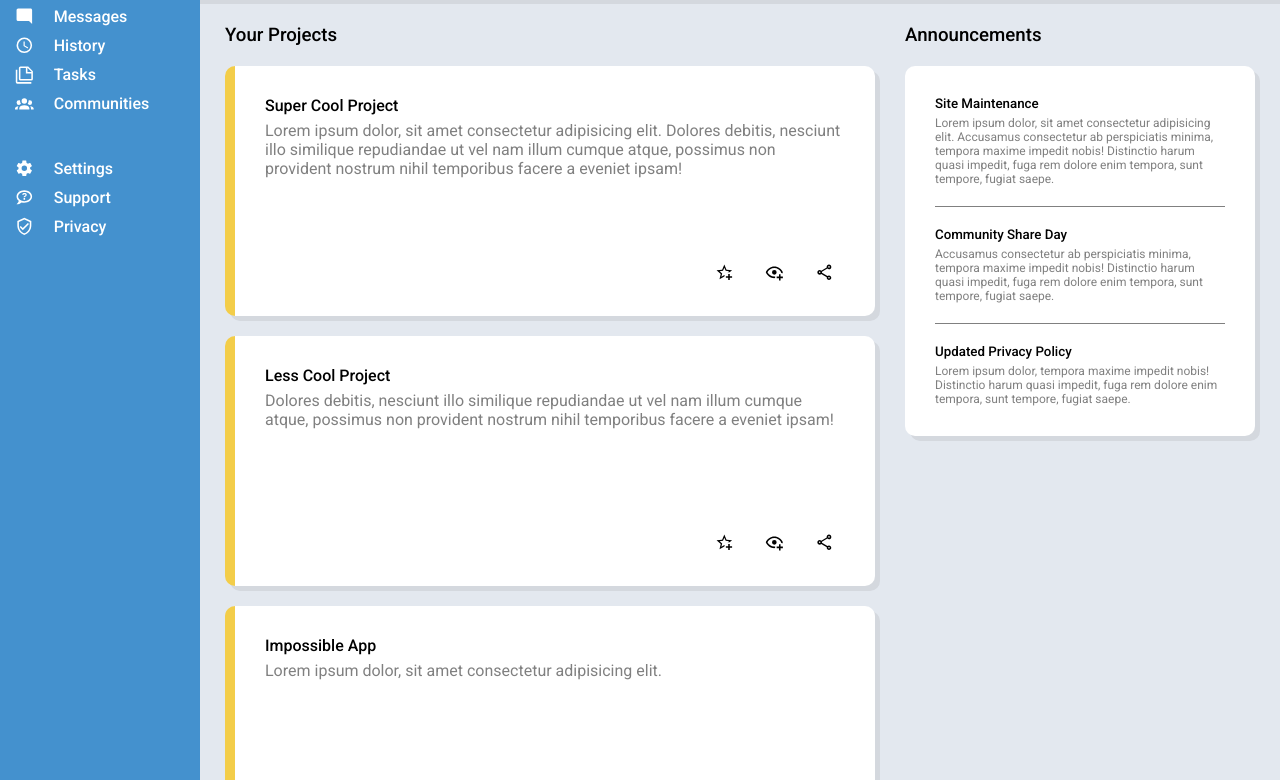
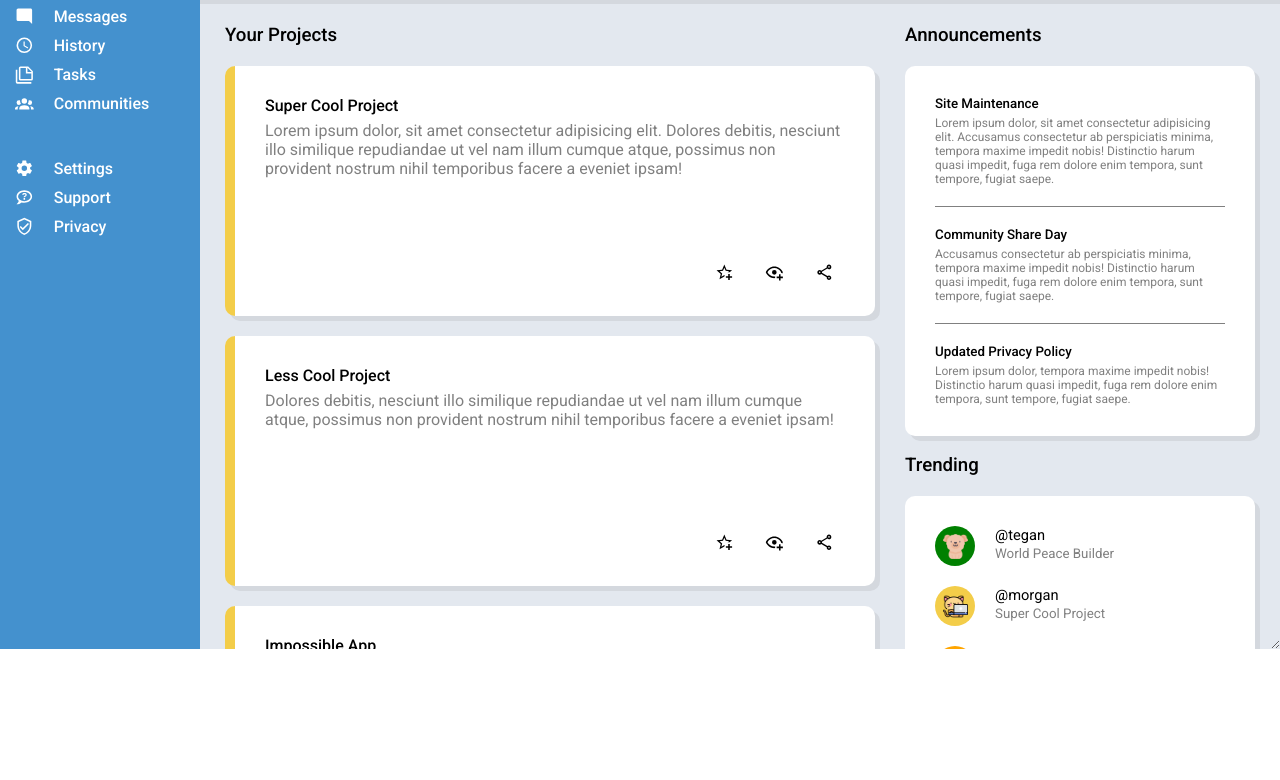
Before and after one commit to jemnset/admin-dashboard, a plain HTML site: page index.html in a window 1280 px wide. Shown: the part 151-931 px from the top of the page. After the commit the page ends 800 px from the top, so only its background shows below. Drawn offline with Linux system fonts and the light colour scheme.

Commit message:
Completed Trending section including different colored pfps. Fixed grid layout so that Announcements does not change in size therefore causing the top of projects to move out of alignment

```diff
--- a/index.html
+++ b/index.html
@@ -176,15 +176,36 @@
             </div>
             <div class="trending-container">
                 <div class="main-heading">Trending</div>
-                <!--<div clas="trending-group">
+                <div class="trending-user-container">
                     <div class="trending-user">
-                        <div class="user-pfp-small">
-                            <img src="./images/kitty.png" alt="cat icon">
+                        <div class="trending-user-pfp-small dog">
+                            <img src="./images/dog.png" alt="dog icon">
                         </div>
                         <div class="trending-username">@tegan</div>
                         <div class="trending-project">World Peace Builder</div>
                     </div>
-                </div>-->
+                    <div class="trending-user">
+                        <div class="trending-user-pfp-small user-pfp-small">
+                            <img src="./images/kitty.png" alt="cat icon">
+                        </div>
+                        <div class="trending-username">@morgan</div>
+                        <div class="trending-project">Super Cool Project</div>
+                    </div>
+                    <div class="trending-user">
+                        <div class="trending-user-pfp-small sheep">
+                            <img src="./images/sheep.png" alt="sheep icon">
+                        </div>
+                        <div class="trending-username">@tegan</div>
+                        <div class="trending-project">Life Changing App</div>
+                    </div>
+                    <div class="trending-user">
+                        <div class="trending-user-pfp-small penguin">
+                            <img src="./images/penguin.png" alt="penguin icon">
+                        </div>
+                        <div class="trending-username">@alex</div>
+                        <div class="trending-project">No Traffic Maker</div>
+                    </div>
+                </div>
             </div>
         </div>
     </div>
--- a/style.css
+++ b/style.css
@@ -24,6 +24,7 @@ body{
     grid-template-columns: 200px 4fr;
     grid-template-rows: 150px 3fr;
     height: 100%;
+    overflow: auto;
 }
 
 /******************************
@@ -143,21 +144,40 @@ svg{
 }
 
 .user-pfp,
-.user-pfp-small{
-    background-color: var(--highlight-bg-color);
+.user-pfp-small,
+.trending-user-pfp-small{
     border-radius: 50%;
     display: grid;
     align-items: center;
     justify-items: center;
 }
 
-.user-pfp{
+.user-pfp,
+.user-pfp-small{
+    background-color: var(--highlight-bg-color);
+}
+
+.dog{
+    background-color: green;
+}
+
+.penguin{
+    background-color: pink;
+}
+
+.sheep {
+    background-color: orange;
+}
+
+.user-pfp,
+.trending-user-pfp-small{
     height: 60px;
     width: 60px;
     grid-row: 1 / 3;
 }
 
-.user-pfp-small{
+.user-pfp-small,
+.trending-user-pfp-small{
     height: 40px;
     width: 40px;
 }
@@ -166,7 +186,8 @@ svg{
     width: 40px;
 }
 
-.user-pfp-small img{
+.user-pfp-small img,
+.trending-user-pfp-small img{
     width: 25px;
 }
 
@@ -209,8 +230,9 @@ svg{
     padding: 25px;
     display: grid;
     grid-template-columns: 2fr 350px;
-    grid-template-rows: 1fr 1fr;
+    grid-template-rows: 400px 1fr;
     gap: 30px;
+
 }
 
 .main-heading {
@@ -231,7 +253,8 @@ svg{
 }
 
 .project-card,
-.announcement-card-container  {
+.announcement-card-container,
+.trending-user-container  {
     background-color: white;
     border-radius: 10px;
     padding: 30px;
@@ -251,7 +274,8 @@ svg{
 }
 
 .project-card-body,
-.announcement-body {
+.announcement-body,
+.trending-project {
     color: grey;
 }
 
@@ -288,3 +312,22 @@ svg{
 .announcement-body {
     font-size: 9pt;
 }
+
+.trending-user {
+    display: grid;
+    grid-template-columns: 40px 1fr;
+    grid-template-rows: 1fr 1fr;
+    padding-bottom: 20px;
+    column-gap: 20px;
+}
+
+.trending-user:last-child {
+    padding-bottom: 0px;
+}
+
+.trending-username{
+    font-size: 11pt;
+}
+.trending-project {
+    font-size: 10pt;
+}
```
Also changed, not shown: images/dog.png (added), images/penguin.png (added), images/sheep.png (added).
